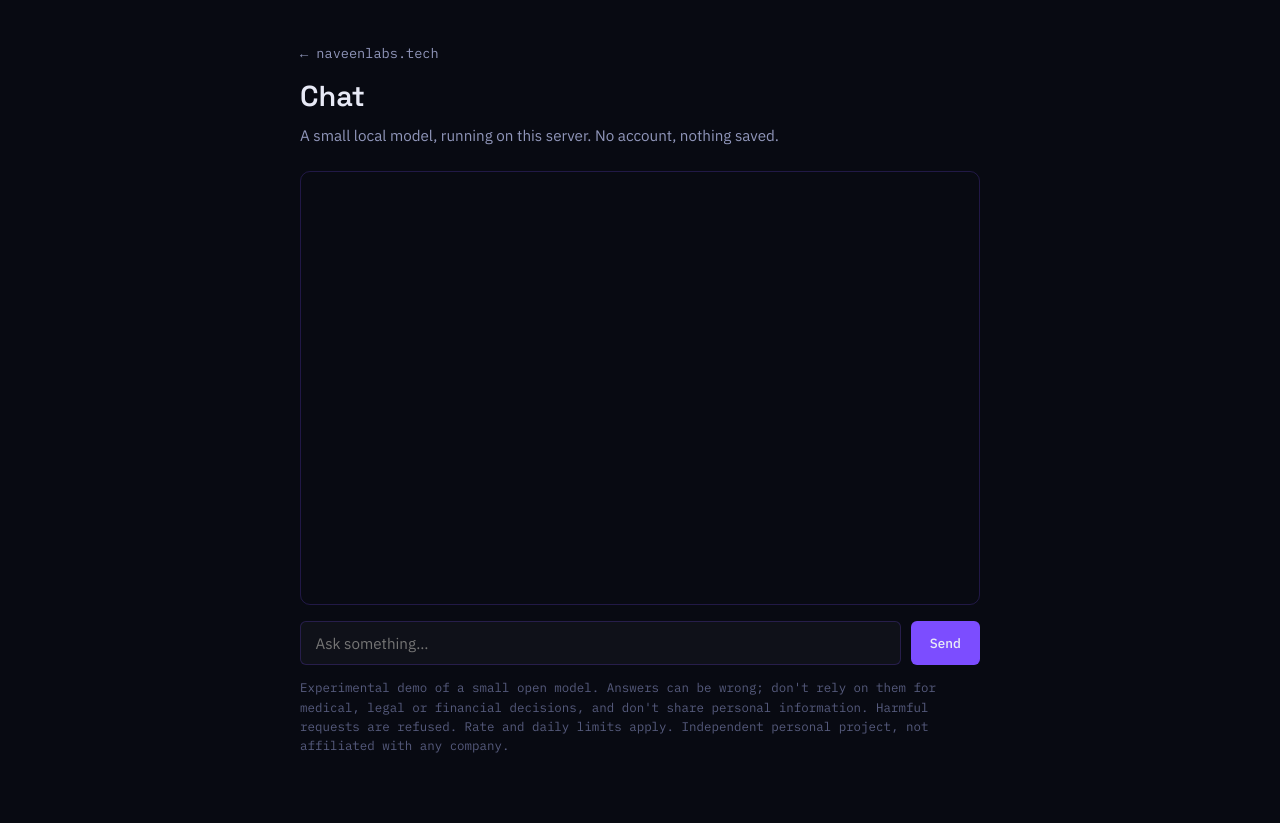
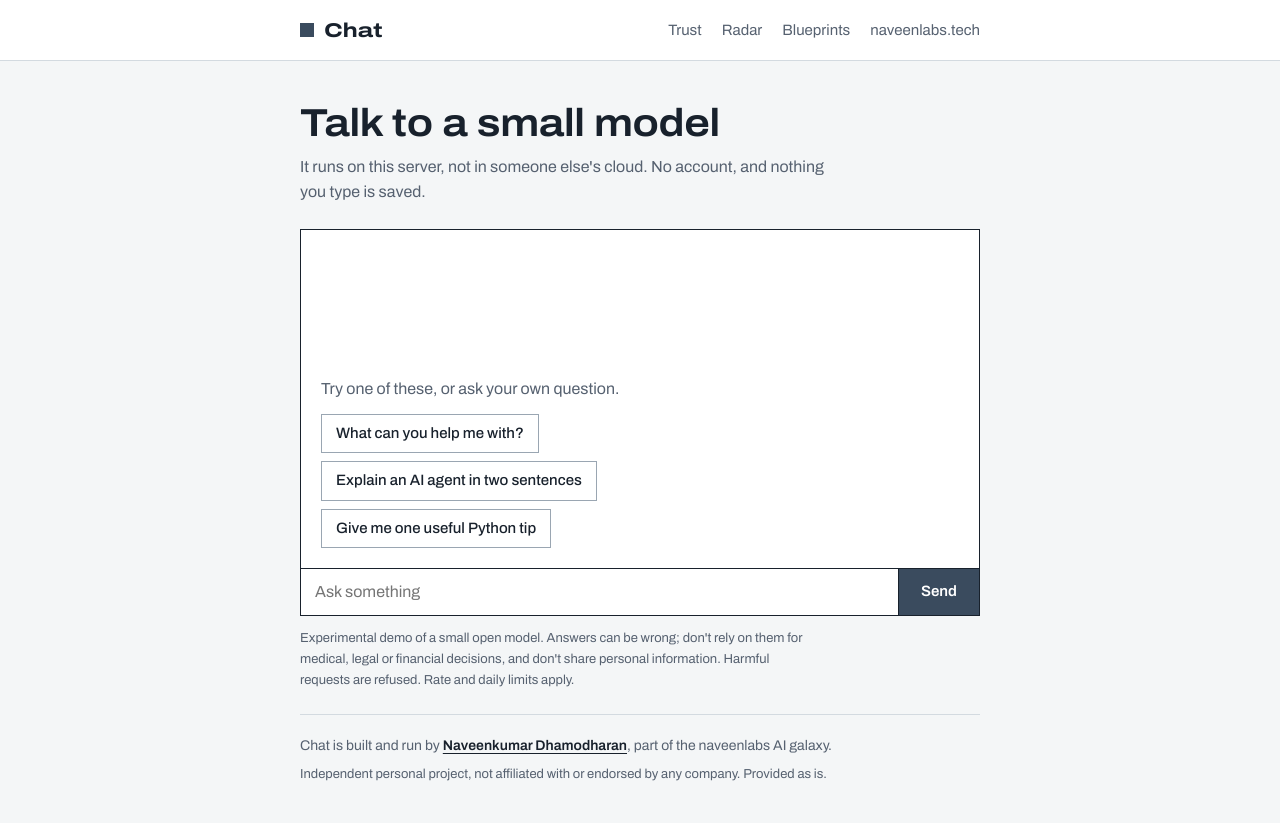
Before and after one commit to dsnaveenkumar15/naveenlabs-ai, a plain HTML site: page chat-api/static/index.html in a window 1280 px wide. Before the commit the page ends 800 px from the top, so only its background shows below. Drawn offline with Linux system fonts and the light colour scheme.

Commit message:
feat: chat page redesign in the shared drafting-room system, starter prompts, server error details

```diff
--- a/chat-api/static/chat.js
+++ b/chat-api/static/chat.js
@@ -2,6 +2,14 @@ const windowEl = document.getElementById("chat-window");
 const form = document.getElementById("chat-form");
 const input = document.getElementById("chat-input");
 const sendBtn = document.getElementById("chat-send");
+const starters = document.getElementById("starters");
+
+document.querySelectorAll(".starter").forEach((button) => {
+  button.addEventListener("click", () => {
+    input.value = button.textContent;
+    form.requestSubmit();
+  });
+});
 
 function addMessage(text, cls) {
   const el = document.createElement("div");
@@ -17,11 +25,12 @@ form.addEventListener("submit", async (e) => {
   const message = input.value.trim();
   if (!message) return;
 
+  if (starters) starters.remove();
   addMessage(message, "msg-user");
   input.value = "";
   input.disabled = true;
   sendBtn.disabled = true;
-  const pending = addMessage("thinking…", "msg-pending");
+  const pending = addMessage("Thinking…", "msg-pending");
 
   try {
     const res = await fetch("/api/chat", {
@@ -30,17 +39,17 @@ form.addEventListener("submit", async (e) => {
       body: JSON.stringify({ message }),
     });
     pending.remove();
-    if (res.status === 429) {
-      addMessage("Rate limit hit — wait a minute before trying again.", "msg-error");
-    } else if (!res.ok) {
-      addMessage("Something went wrong. Try again shortly.", "msg-error");
+    if (!res.ok) {
+      let detail = "Something went wrong. Try again in a minute.";
+      try { detail = (await res.json()).detail || detail; } catch (_) { /* keep the default */ }
+      addMessage(detail, "msg-error");
     } else {
       const data = await res.json();
       addMessage(data.reply, "msg-bot");
     }
   } catch (err) {
     pending.remove();
-    addMessage("Couldn't reach the model. Try again shortly.", "msg-error");
+    addMessage("The model could not be reached. Check your connection and try again.", "msg-error");
   } finally {
     input.disabled = false;
     sendBtn.disabled = false;
--- a/chat-api/static/index.html
+++ b/chat-api/static/index.html
@@ -4,34 +4,50 @@
   <meta charset="UTF-8" />
   <meta name="viewport" content="width=device-width, initial-scale=1.0" />
   <title>Chat</title>
-  <link rel="preconnect" href="https://fonts.googleapis.com" />
-  <link href="https://fonts.googleapis.com/css2?family=Space+Grotesk:wght@500;600&family=IBM+Plex+Sans:wght@400;500&family=IBM+Plex+Mono:wght@400;500&display=swap" rel="stylesheet" />
-  <link rel="stylesheet" href="style.css" />
+  <meta name="description" content="A small open model running on this server. No account, nothing saved." />
+  <link rel="icon" type="image/svg+xml" href="icon.svg" />
+  <link rel="preload" href="fonts/archivo-latin.woff2" as="font" type="font/woff2" crossorigin />
+  <link rel="stylesheet" href="style.css?v=2" />
 </head>
 <body>
+  <header class="top">
+    <div class="top-inner">
+      <a class="wordmark" href="/">Chat</a>
+      <nav class="family" aria-label="naveenlabs AI tools">
+        <a href="https://trust.naveenlabs.tech">Trust</a>
+        <a href="https://radar.naveenlabs.tech">Radar</a>
+        <a href="https://blueprints.naveenlabs.tech">Blueprints</a>
+        <a href="https://naveenlabs.tech">naveenlabs.tech</a>
+      </nav>
+    </div>
+  </header>
+
   <main class="chat-shell">
-    <header class="chat-header">
-      <a class="back-link" href="https://naveenlabs.tech">&larr; naveenlabs.tech</a>
-      <h1>Chat</h1>
-      <p class="chat-sub">A small local model, running on this server. No account, nothing saved.</p>
-    </header>
+    <h1>Talk to a small model</h1>
+    <p class="chat-sub">It runs on this server, not in someone else's cloud. No account, and nothing you type is saved.</p>
 
-    <div class="chat-window" id="chat-window" aria-live="polite"></div>
+    <div class="chat-window" id="chat-window" aria-live="polite">
+      <div class="starters" id="starters">
+        <p>Try one of these, or ask your own question.</p>
+        <button type="button" class="starter">What can you help me with?</button>
+        <button type="button" class="starter">Explain an AI agent in two sentences</button>
+        <button type="button" class="starter">Give me one useful Python tip</button>
+      </div>
+    </div>
 
     <form class="chat-form" id="chat-form">
-      <input
-        id="chat-input"
-        type="text"
-        placeholder="Ask something…"
-        maxlength="1000"
-        autocomplete="off"
-        required
-      />
+      <label class="visually-hidden" for="chat-input">Your message</label>
+      <input id="chat-input" type="text" placeholder="Ask something" maxlength="1000" autocomplete="off" required />
       <button type="submit" id="chat-send">Send</button>
     </form>
-    <p class="chat-note">Experimental demo of a small open model. Answers can be wrong; don't rely on them for medical, legal or financial decisions, and don't share personal information. Harmful requests are refused. Rate and daily limits apply. Independent personal project, not affiliated with any company.</p>
+    <p class="chat-note">Experimental demo of a small open model. Answers can be wrong; don't rely on them for medical, legal or financial decisions, and don't share personal information. Harmful requests are refused. Rate and daily limits apply.</p>
   </main>
 
-  <script src="chat.js"></script>
+  <footer class="foot">
+    <p class="foot-by">Chat is built and run by <a href="https://naveenlabs.tech">Naveenkumar Dhamodharan</a>, part of the naveenlabs AI galaxy.</p>
+    <p class="disclaimer">Independent personal project, not affiliated with or endorsed by any company. Provided as is.</p>
+  </footer>
+
+  <script src="chat.js?v=2"></script>
 </body>
 </html>
--- a/chat-api/static/style.css
+++ b/chat-api/static/style.css
@@ -1,98 +1,61 @@
+/* Same drafting-room system as Trust, Radar and Blueprints; Chat's ink is slate. */
+@font-face {
+  font-family: "Archivo";
+  src: url("fonts/archivo-latin.woff2") format("woff2");
+  font-weight: 100 900; font-stretch: 62% 125%; font-display: swap;
+}
 :root {
-  color-scheme: dark;
-  --bg-void: #080a12;
-  --border-dim: rgba(124, 77, 255, 0.22);
-  --border-bright: rgba(124, 77, 255, 0.5);
-  --blue: #536dfe;
-  --violet: #7c4dff;
-  --signal-green: #00e5a0;
-  --ink: #e8eaf6;
-  --ink-dim: #9096ba;
-  --ink-faint: #565b7d;
-  --font-display: "Space Grotesk", sans-serif;
-  --font-body: "IBM Plex Sans", sans-serif;
-  --font-mono: "IBM Plex Mono", monospace;
+  --paper: #F4F6F7; --sheet: #FFFFFF; --ink: #18212C; --muted: #566170; --rule: #D3DAE0; --rule-strong: #9AA6B2;
+  --accent: #3A4B5E; --accent-wash: #E7ECF1; --bad: #B42318;
+  --sans: "Archivo", system-ui, -apple-system, "Segoe UI", sans-serif;
+  --wrap: 760px; --gutter: clamp(16px, 4vw, 40px);
 }
+* { box-sizing: border-box; }
+body { margin: 0; background: var(--paper); color: var(--ink); font: 400 16px/1.6 var(--sans); min-height: 100vh; display: flex; flex-direction: column; }
+a { color: var(--accent); text-underline-offset: 3px; }
+:focus-visible { outline: 2px solid var(--accent); outline-offset: 2px; }
+.visually-hidden { position: absolute; width: 1px; height: 1px; overflow: hidden; clip: rect(0 0 0 0); white-space: nowrap; }
 
-* { box-sizing: border-box; }
+.top { background: var(--sheet); border-bottom: 1px solid var(--rule); }
+.top-inner, .chat-shell, .foot { width: 100%; max-width: var(--wrap); margin: 0 auto; padding-left: var(--gutter); padding-right: var(--gutter); }
+.top-inner { display: flex; align-items: center; justify-content: space-between; gap: 16px; min-height: 60px; flex-wrap: wrap; }
+.wordmark { font-weight: 750; font-size: 20px; font-stretch: 125%; color: var(--ink); text-decoration: none; display: inline-flex; align-items: center; gap: 10px; }
+.wordmark::before { content: ""; width: 14px; height: 14px; background: var(--accent); }
+.family { display: flex; gap: 20px; flex-wrap: wrap; font-size: 15px; }
+.family a { color: var(--muted); text-decoration: none; }
+.family a:hover { color: var(--ink); text-decoration: underline; }
 
-body {
-  margin: 0;
-  background: var(--bg-void);
-  color: var(--ink);
-  font-family: var(--font-body);
-  line-height: 1.55;
-  display: flex;
-  justify-content: center;
-}
-
-a { color: var(--blue); text-decoration: none; }
-a:hover { text-decoration: underline; }
-a:focus-visible, button:focus-visible, input:focus-visible {
-  outline: 2px solid var(--signal-green);
-  outline-offset: 3px;
-}
-
-.chat-shell {
-  width: min(680px, 92vw);
-  min-height: 100vh;
-  padding: 2.5rem 0 2rem;
-  display: flex;
-  flex-direction: column;
-}
-
-.chat-header { margin-bottom: 1.5rem; }
-.back-link { font-family: var(--font-mono); font-size: 0.85rem; color: var(--ink-dim); }
-.chat-header h1 {
-  font-family: var(--font-display);
-  font-size: 1.8rem;
-  margin: 0.6rem 0 0.3rem;
-}
-.chat-sub { color: var(--ink-dim); margin: 0; font-size: 0.95rem; }
+.chat-shell { flex: 1; display: flex; flex-direction: column; padding-top: 40px; padding-bottom: 24px; }
+h1 { font-size: 39px; font-weight: 650; font-stretch: 112%; line-height: 1.15; letter-spacing: -0.01em; margin: 0 0 8px; }
+.chat-sub { color: var(--muted); margin: 0 0 24px; max-width: 60ch; }
 
 .chat-window {
-  flex: 1;
-  min-height: 320px;
-  border: 1px solid var(--border-dim);
-  border-radius: 10px;
-  padding: 1rem;
-  overflow-y: auto;
-  display: flex;
-  flex-direction: column;
-  gap: 0.8rem;
-  margin-bottom: 1rem;
+  flex: 1; min-height: 340px; max-height: 60vh; overflow-y: auto; background: var(--sheet);
+  border: 1.5px solid var(--ink); padding: 20px; display: flex; flex-direction: column; gap: 14px;
 }
+.msg { max-width: 85%; padding: 10px 14px; white-space: pre-wrap; line-height: 1.55; }
+.msg-user { align-self: flex-end; background: var(--accent); color: var(--sheet); }
+.msg-bot { align-self: flex-start; background: var(--paper); border-left: 3px solid var(--accent); }
+.msg-error { align-self: flex-start; color: var(--bad); border-left: 3px solid var(--bad); padding-left: 12px; }
+.msg-pending { align-self: flex-start; color: var(--muted); }
 
-.msg { max-width: 85%; padding: 0.6rem 0.85rem; border-radius: 8px; font-size: 0.95rem; white-space: pre-wrap; }
-.msg-user { align-self: flex-end; background: rgba(83, 109, 254, 0.15); border: 1px solid var(--border-bright); }
-.msg-bot { align-self: flex-start; background: rgba(124, 77, 255, 0.08); border: 1px solid var(--border-dim); }
-.msg-error { align-self: flex-start; color: #f50057; font-family: var(--font-mono); font-size: 0.85rem; }
-.msg-pending { align-self: flex-start; color: var(--ink-faint); font-family: var(--font-mono); font-size: 0.85rem; }
+.starters { margin: auto 0 0; display: flex; flex-direction: column; align-items: flex-start; gap: 8px; }
+.starters p { margin: 0 0 4px; color: var(--muted); }
+.starter { font: 500 15px/1.3 var(--sans); color: var(--ink); background: var(--sheet); border: 1px solid var(--rule-strong); padding: 9px 14px; cursor: pointer; text-align: left; }
+.starter:hover { border-color: var(--accent); background: var(--accent-wash); }
 
-.chat-form { display: flex; gap: 0.6rem; }
-#chat-input {
-  flex: 1;
-  background: rgba(255,255,255,0.03);
-  border: 1px solid var(--border-dim);
-  border-radius: 6px;
-  padding: 0.7rem 0.9rem;
-  color: var(--ink);
-  font-family: var(--font-body);
-  font-size: 0.95rem;
-}
-#chat-input:focus { border-color: var(--border-bright); outline: none; }
+.chat-form { display: flex; gap: 0; margin-top: -1.5px; }
+#chat-input { flex: 1; min-width: 0; font: 400 16px/1.4 var(--sans); color: var(--ink); background: var(--sheet); border: 1.5px solid var(--ink); border-right: 0; padding: 12px 14px; }
+#chat-input:focus { outline: 2px solid var(--accent); outline-offset: -3px; }
+#chat-send { font: 600 15px/1 var(--sans); color: var(--sheet); background: var(--accent); border: 1.5px solid var(--ink); padding: 0 22px; cursor: pointer; }
+#chat-send:hover { background: var(--ink); }
+#chat-send:disabled, #chat-input:disabled { opacity: 0.6; cursor: not-allowed; }
+.chat-note { color: var(--muted); font-size: 13px; margin: 12px 0 0; max-width: 70ch; }
 
-#chat-send {
-  background: var(--violet);
-  color: var(--ink);
-  border: none;
-  border-radius: 6px;
-  padding: 0 1.2rem;
-  font-family: var(--font-body);
-  font-weight: 500;
-  cursor: pointer;
-}
-#chat-send:hover { background: var(--blue); }
-#chat-send:disabled { opacity: 0.5; cursor: not-allowed; }
+.foot { padding-bottom: 32px; color: var(--muted); font-size: 14px; }
+.foot p { margin: 0 0 6px; }
+.foot > :first-child { border-top: 1px solid var(--rule); padding-top: 20px; }
+.foot-by a { color: var(--ink); font-weight: 600; }
+.disclaimer { font-size: 13px; }
 
-.chat-note { color: var(--ink-faint); font-family: var(--font-mono); font-size: 0.78rem; margin-top: 0.8rem; }
+@media (max-width: 600px) { h1 { font-size: 31px; } .chat-window { max-height: none; min-height: 300px; } .msg { max-width: 92%; } }
```
Also changed, not shown: chat-api/static/fonts/archivo-latin.woff2 (added), chat-api/static/icon.svg (added).
